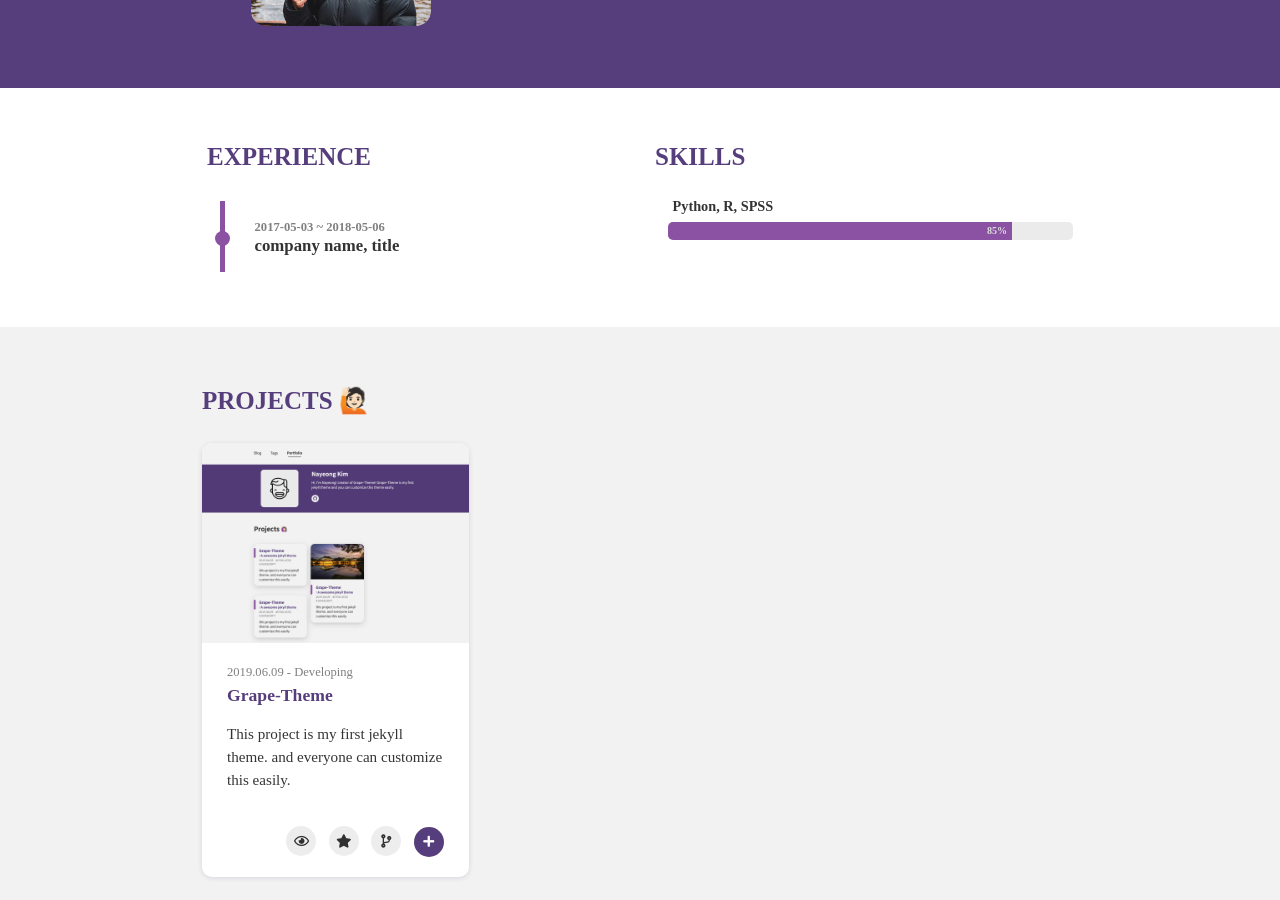
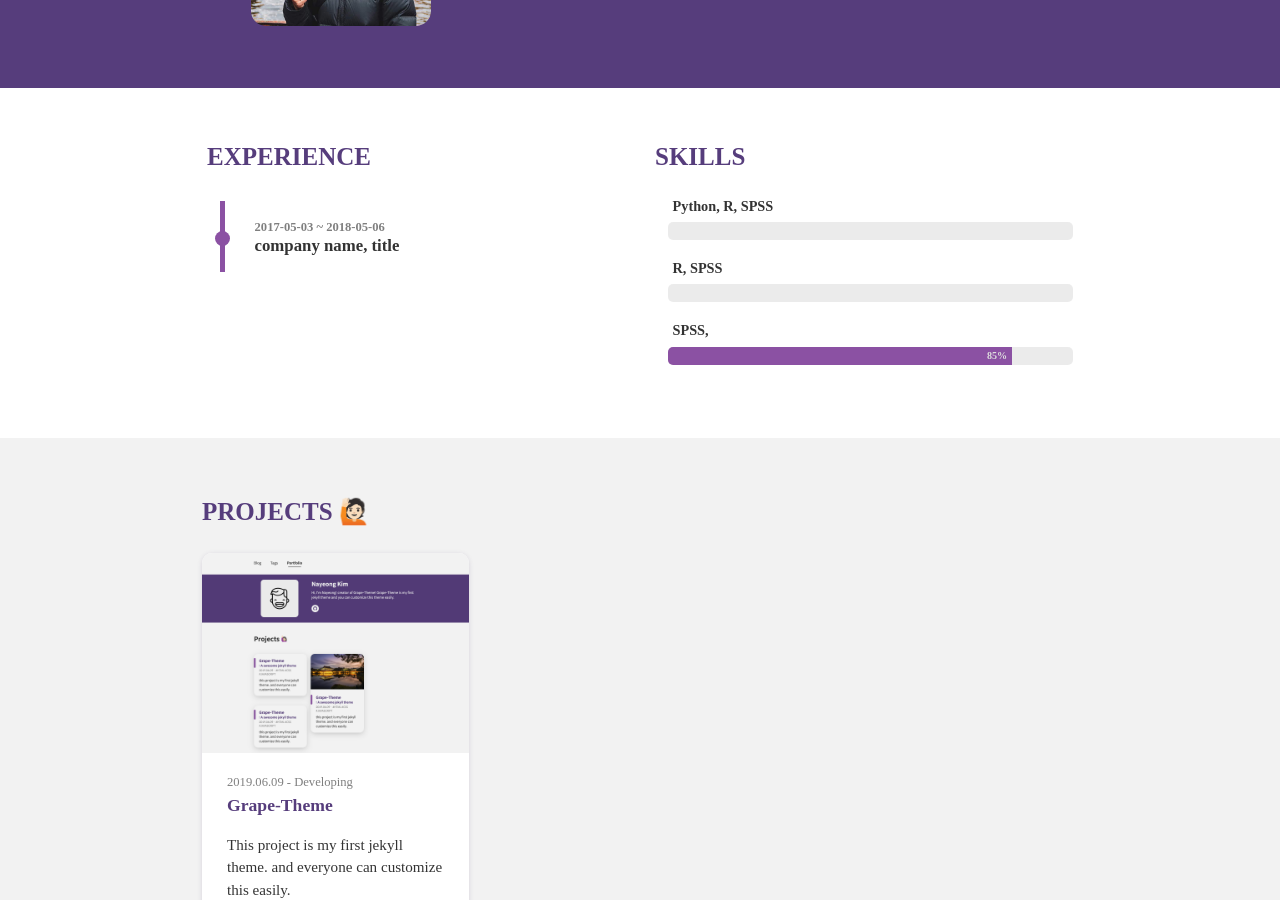
Before and after one commit to ZeningZheng/ZeningZheng.github.io, a Jekyll site: the page built from portfolio.html, in a window 1280 px wide and 900 px high, scrolled down 315 px. Built offline with Jekyll 4.4.1, drawn with Linux system fonts in a browser that asks for light colours; nearby versions of some CDN libraries; some web fonts are replaced.

Commit message:
Update _config.yml

```diff
--- a/_config.yml
+++ b/_config.yml
@@ -18,6 +18,8 @@ theme_settings :
         experience : company name, title
     skills :
       - skill : Python, R, SPSS
+      - skill : R, SPSS
+      - skill : SPSS,
         value : 85  # Percent value
 
   # Icons
```
